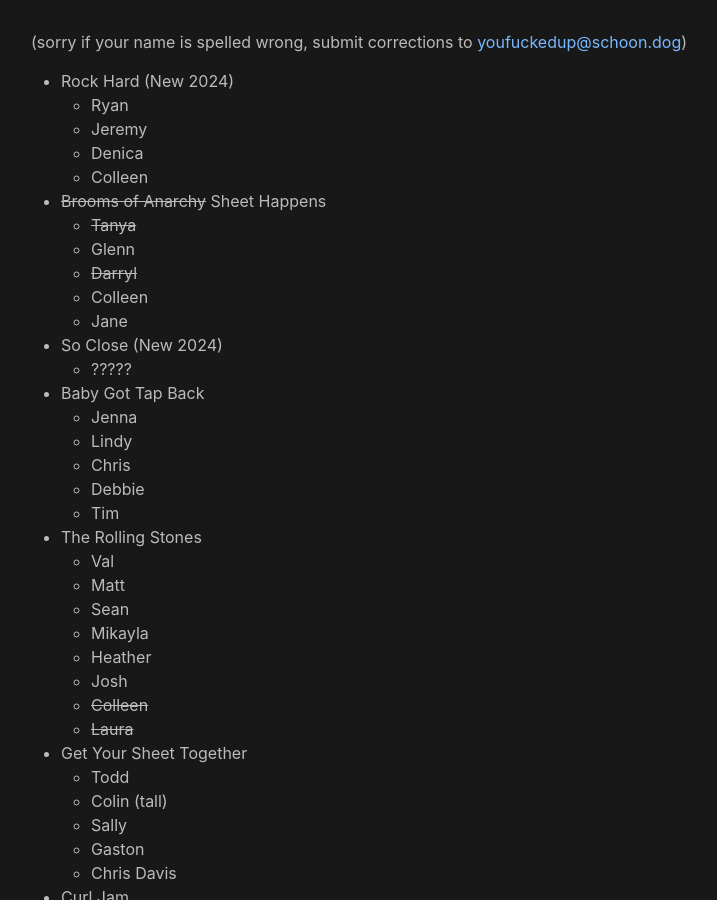
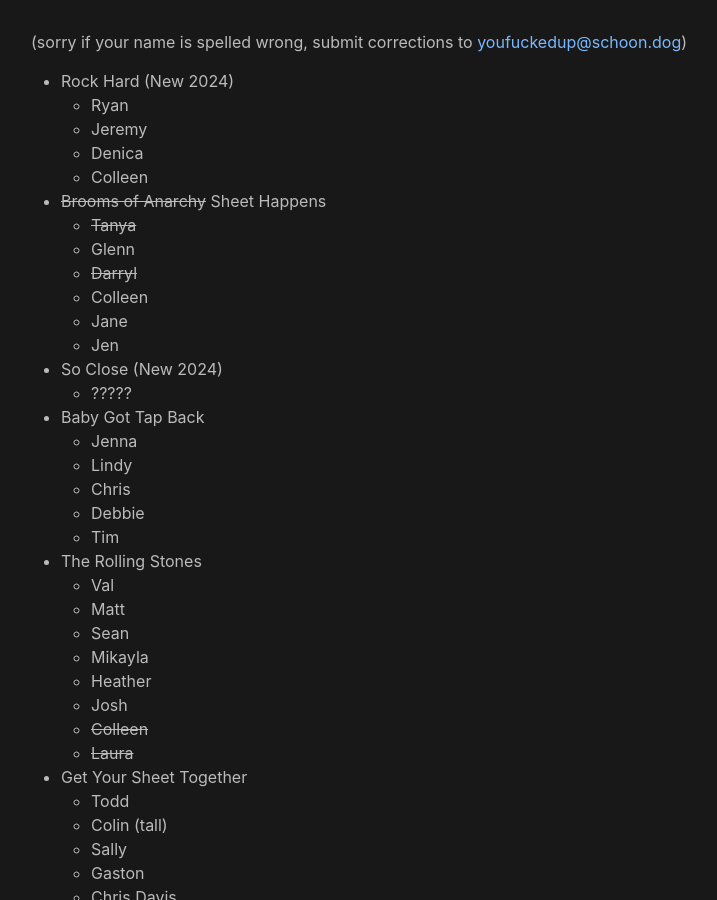
Before and after one commit to colindouglas/schoon.dog, a Jekyll site: the page built from who.md, in a window 1280 px wide and 900 px high. Shown: the whole window, without its empty margins (239-956 px from the left). Built offline with Jekyll 4.4.1, drawn with Linux system fonts in a browser that asks for light colours.

Commit message:
more names

```diff
--- a/who.md
+++ b/who.md
@@ -18,6 +18,7 @@ title: What is that guy's name
     * ~~Darryl~~
     * Colleen
     * Jane
+    * Jen
 
 * So Close (New 2024)
     * ?????
```
Also changed, not shown: whodat.md (+1 -0 lines).
